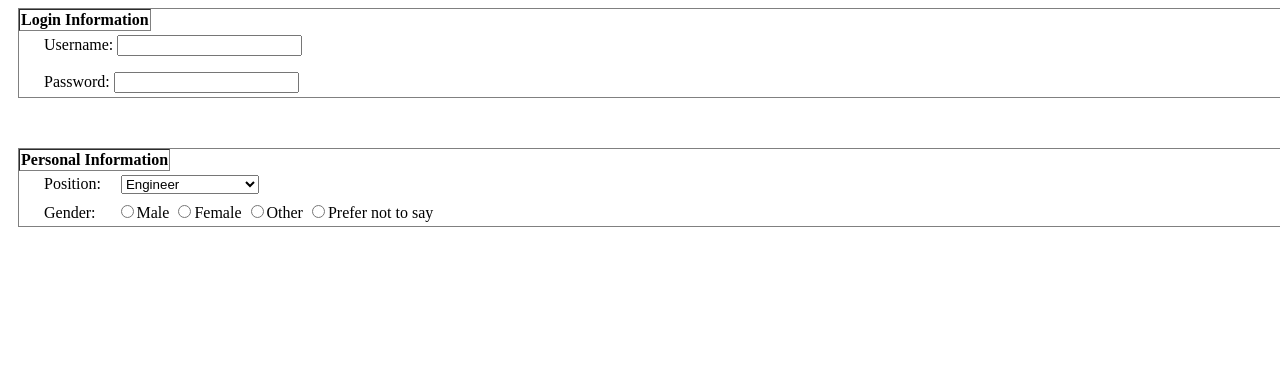
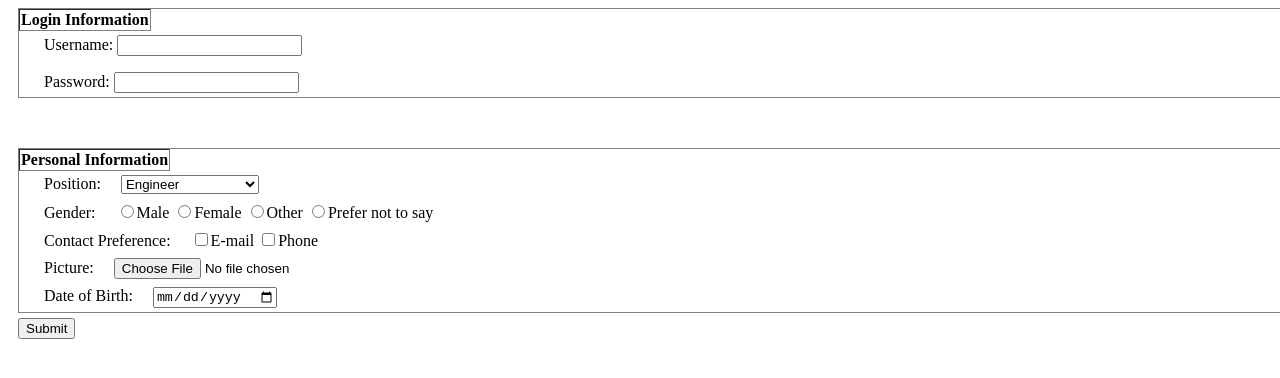
Before and after one commit to Kaimed/WebDev490, a plain HTML site: page registration.html in a window 1280 px wide. Drawn offline with Linux system fonts and the light colour scheme.

Commit message:
Updated HTML

```diff
--- a/registration.html
+++ b/registration.html
@@ -55,12 +55,33 @@
         <!--- Gender -->
         <tr>
             <td style="padding-left: 25px">Gender:&nbsp;&nbsp;&nbsp;&nbsp;
-                <input type="radio" id="male" value="Male"><label for="male">Male</label>
-                <input type="radio" id="fem" value="Female"><label for="fem">Female</label>
-                <input type="radio" id="other" value="Other"><label for="other">Other</label>
-                <input type="radio" id="no" value="no"><label for="no">Prefer not to say</label>
+                <input name ="K" type="radio" id="male" value="Male"><label for="male">Male</label>
+                <input name ="K" type="radio" id="fem" value="Female"><label for="fem">Female</label>
+                <input name ="K" type="radio" id="other" value="Other"><label for="other">Other</label>
+                <input name ="K" type="radio" id="no" value="no"><label for="no">Prefer not to say</label>
+            </td>
+        </tr>
+        <!--- Contact Preference -->
+        <tr>
+            <td style="padding-left: 25px">Contact Preference:&nbsp;&nbsp;&nbsp;&nbsp;
+                <input type="checkbox" id="email"><label for="email">E-mail</label>
+                <input type="checkbox" id="phone"><label for="phone">Phone</label>
+            </td>
+        </tr>
+        <!--- Picture -->
+        <tr>
+            <td style="padding-left: 25px">
+                <label for="img">Picture:&nbsp;&nbsp;&nbsp;&nbsp;</label>
+                <input type="file" id="img" accept="image/*">
+            </td>
+        </tr>
+        <!--- Date of Birth -->
+        <tr>
+            <td style="padding-left: 25px">
+                <label for="DOB">Date of Birth:&nbsp;&nbsp;&nbsp;&nbsp;</label>
+                <input type="date" id="DOB">
             </td>
         </tr>
     </table>
-
+    <input style="margin-left: 10px;margin-top:5px" type="submit">
 </body>
```
